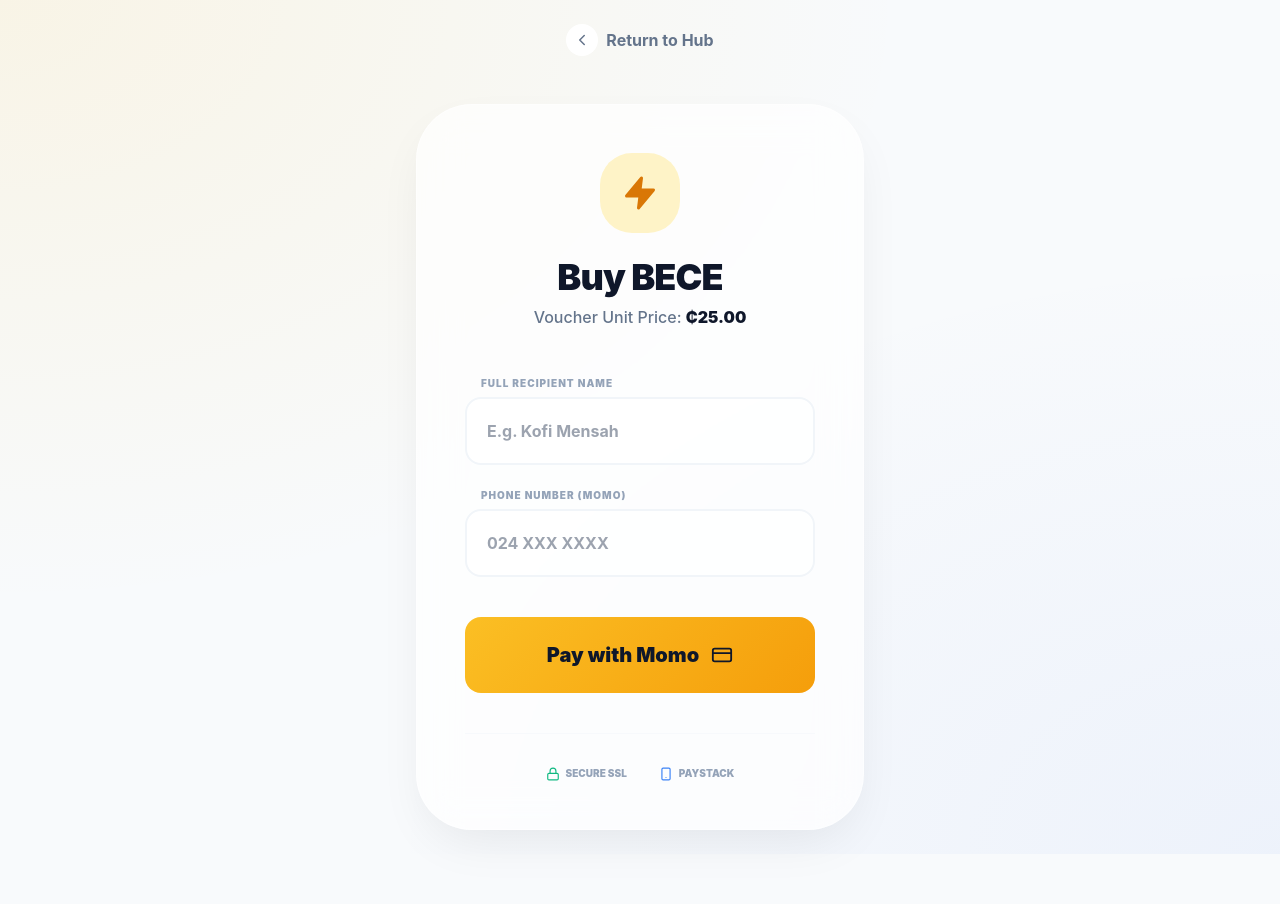
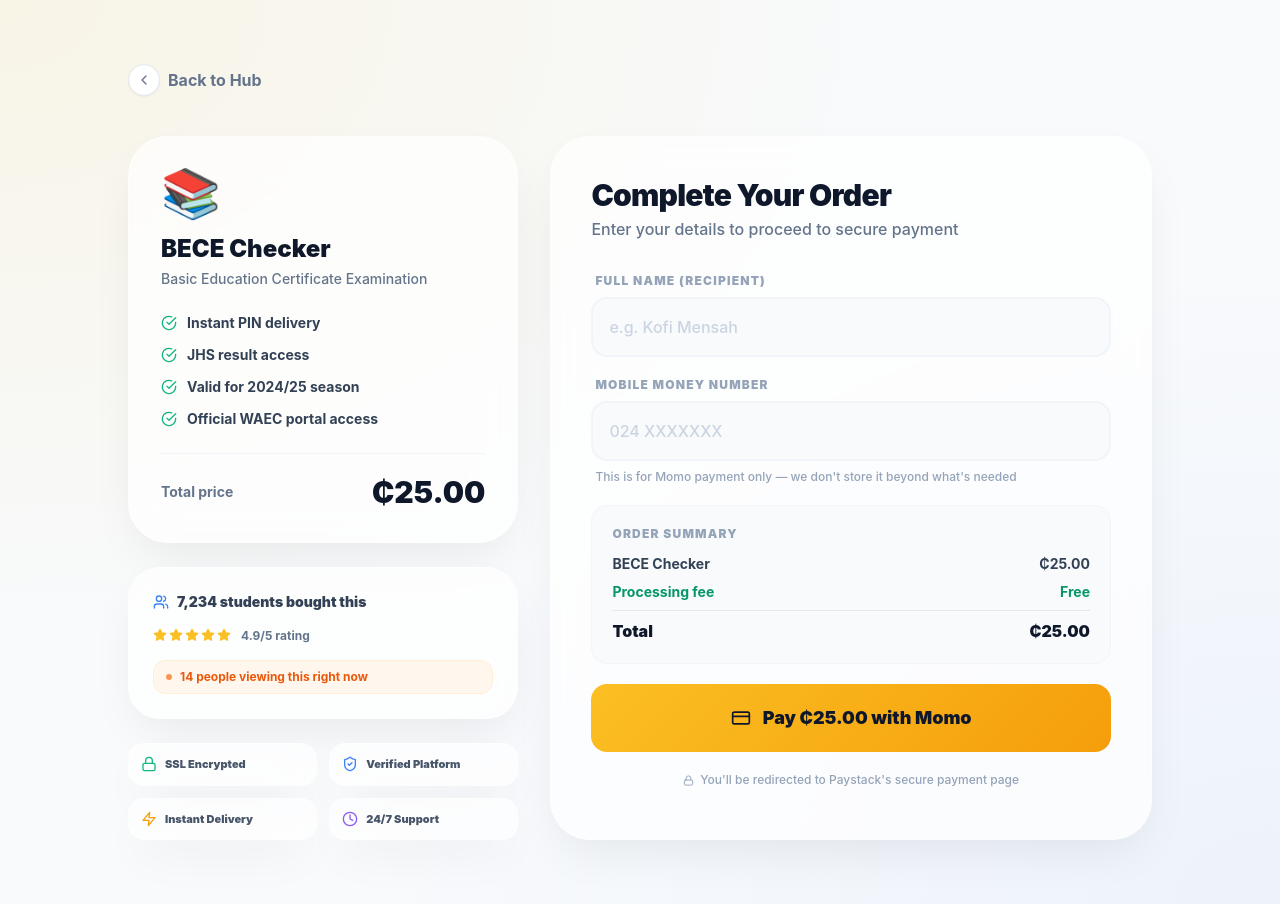
Before and after one commit to authenticcheckers/waecvoucherpfront, a Next.js app: page /purchase/bece in a window 1280 px wide. Before the commit the page ends 854 px from the top, so only its background shows below. Built offline with nearby package versions, Linux system fonts and the light colour scheme.

Commit message:
Update page.tsx

```diff
--- a/app/purchase/[type]/page.tsx
+++ b/app/purchase/[type]/page.tsx
@@ -2,120 +2,249 @@
 import { useState, useEffect } from "react";
 import { useParams } from "next/navigation";
 import { motion, AnimatePresence } from "framer-motion";
-import { ShieldCheck, Lock, Smartphone, ChevronLeft, Zap, CreditCard, AlertCircle } from "lucide-react";
+import { ShieldCheck, Lock, Smartphone, ChevronLeft, Zap, CreditCard, AlertCircle, CheckCircle, Star, Clock, Users } from "lucide-react";
 import Link from "next/link";
+
+const VOUCHER_INFO: Record<string, {
+  name: string; desc: string; icon: string; color: string; bgColor: string;
+  portal: string; perks: string[]; totalBuyers: number;
+}> = {
+  WASSCE: {
+    name: "WASSCE Checker",
+    desc: "West Africa Senior School Certificate Examination",
+    icon: "🎓",
+    color: "text-blue-600",
+    bgColor: "bg-blue-50",
+    portal: "https://www.waecgh.org/",
+    perks: ["Instant PIN delivery", "Check results anytime", "Valid for 2024/25 season", "Official WAEC portal access"],
+    totalBuyers: 4821,
+  },
+  BECE: {
+    name: "BECE Checker",
+    desc: "Basic Education Certificate Examination",
+    icon: "📚",
+    color: "text-amber-600",
+    bgColor: "bg-amber-50",
+    portal: "https://www.waecgh.org/",
+    perks: ["Instant PIN delivery", "JHS result access", "Valid for 2024/25 season", "Official WAEC portal access"],
+    totalBuyers: 7234,
+  },
+  SCHOOLPLACEMENT: {
+    name: "Placement Checker",
+    desc: "SHS School Placement & Selection System",
+    icon: "🏫",
+    color: "text-violet-600",
+    bgColor: "bg-violet-50",
+    portal: "https://cssps.gov.gh/",
+    perks: ["Instant PIN delivery", "Check SHS placement", "Valid for 2024/25 season", "CSSPS portal access"],
+    totalBuyers: 3102,
+  },
+};
 
 export default function PurchasePage() {
   const params = useParams();
   const type = (params.type as string).toUpperCase();
+  const info = VOUCHER_INFO[type] || VOUCHER_INFO['BECE'];
+
   const [name, setName] = useState("");
   const [phone, setPhone] = useState("");
   const [loading, setLoading] = useState(false);
   const [error, setError] = useState("");
   const [origin, setOrigin] = useState("");
+  const [viewingCount] = useState(Math.floor(Math.random() * 12) + 5);
 
-  useEffect(() => {
-    setOrigin(window.location.origin);
-  }, []);
+  useEffect(() => { setOrigin(window.location.origin); }, []);
 
   const handlePurchase = async () => {
-    if (!name || !phone) {
-      setError("Please fill in all details.");
+    if (!name.trim() || !phone.trim()) {
+      setError("Please fill in your name and phone number.");
       return;
     }
-    setError("");
-    setLoading(true);
+    if (phone.replace(/\D/g, '').length < 10) {
+      setError("Please enter a valid 10-digit phone number.");
+      return;
+    }
+    setError(""); setLoading(true);
 
     try {
       const res = await fetch(`${process.env.NEXT_PUBLIC_API_URL}/api/voucher/purchase`, {
         method: "POST",
         headers: { "Content-Type": "application/json" },
-        body: JSON.stringify({
-          name,
-          phone,
-          type,
-          // Send the callback URL so your backend can pass it to Paystack!
-          callbackUrl: `${origin}/success`
-        })
+        body: JSON.stringify({ name: name.trim(), phone: phone.trim(), type })
       });
       const data = await res.json();
 
       if (data.authorization_url) {
-        window.location.href = data.authorization_url; // Redirects to Paystack
+        window.location.href = data.authorization_url;
       } else {
-        throw new Error(data.message || "Failed to initialize payment");
+        throw new Error(data.message || "Payment initialization failed.");
       }
     } catch (err: any) {
-      setError(err.message || "An error occurred. Please try again.");
+      setError(err.message || "Something went wrong. Please try again.");
       setLoading(false);
     }
   };
 
   return (
-    <div className="min-h-screen flex flex-col items-center justify-center p-6 bg-mesh">
-      <Link href="/" className="mb-12 flex items-center gap-2 text-slate-500 font-bold hover:text-slate-900 transition-all group">
-        <div className="w-8 h-8 rounded-full bg-white flex items-center justify-center group-hover:shadow-md transition-all">
-          <ChevronLeft size={18} />
+    <div className="min-h-screen bg-mesh flex flex-col items-center justify-center p-6 py-16">
+      <div className="w-full max-w-5xl mx-auto">
+        <Link href="/" className="inline-flex items-center gap-2 text-slate-500 font-bold hover:text-slate-900 transition-all mb-10 group">
+          <div className="w-8 h-8 rounded-full bg-white border border-slate-200 flex items-center justify-center group-hover:border-slate-400 transition-all shadow-sm">
+            <ChevronLeft size={16} />
           </div>
-        Return to Hub
+          Back to Hub
         </Link>
 
-      <motion.div initial={{ opacity: 0, y: 20 }} animate={{ opacity: 1, y: 0 }} className="max-w-md w-full glass p-12 rounded-[3.5rem] relative shadow-xl">
-        <div className="text-center mb-10">
-          <motion.div
-            animate={{ rotate: [0, -10, 10, -10, 0] }}
-            transition={{ duration: 0.5, delay: 0.2 }}
-            className="w-20 h-20 bg-amber-100 text-amber-600 rounded-[2rem] flex items-center justify-center mx-auto mb-6"
+        <div className="grid md:grid-cols-5 gap-8">
+
+          {/* ── LEFT: Info Panel ── */}
+          <div className="md:col-span-2 space-y-6">
+            <motion.div initial={{ opacity: 0, x: -20 }} animate={{ opacity: 1, x: 0 }}
+              className="glass p-8 rounded-[2.5rem]"
             >
-             <Zap size={36} fill="currentColor" />
-          </motion.div>
-          <h1 className="text-4xl font-black text-slate-900 tracking-tight">Buy {type}</h1>
-          <p className="text-slate-500 font-medium mt-2">Voucher Unit Price: <span className="text-slate-900 font-black">₵25.00</span></p>
+              <div className="text-5xl mb-4">{info.icon}</div>
+              <h2 className="text-2xl font-black text-slate-900 mb-1">{info.name}</h2>
+              <p className="text-sm text-slate-500 font-medium mb-6">{info.desc}</p>
+
+              <div className="space-y-3 mb-6">
+                {info.perks.map((perk, i) => (
+                  <div key={i} className="flex items-center gap-2.5 text-sm font-bold text-slate-700">
+                    <CheckCircle size={16} className="text-emerald-500 flex-shrink-0" />
+                    {perk}
+                  </div>
+                ))}
               </div>
 
-        <div className="space-y-4">
+              <div className="pt-5 border-t border-slate-100">
+                <div className="flex items-center justify-between text-sm">
+                  <span className="font-bold text-slate-500">Total price</span>
+                  <span className="text-3xl font-black text-slate-900">₵25.00</span>
+                </div>
+              </div>
+            </motion.div>
+
+            {/* Social proof */}
+            <motion.div initial={{ opacity: 0, x: -20 }} animate={{ opacity: 1, x: 0 }} transition={{ delay: 0.1 }}
+              className="glass p-6 rounded-[2rem] space-y-4"
+            >
+              <div className="flex items-center gap-2 text-sm font-black text-slate-700">
+                <Users size={16} className="text-blue-500" />
+                <span>{info.totalBuyers.toLocaleString()} students bought this</span>
+              </div>
+              <div className="flex gap-0.5">
+                {[...Array(5)].map((_, i) => <Star key={i} size={14} fill="#fbbf24" className="text-amber-400" />)}
+                <span className="text-xs font-bold text-slate-500 ml-2">4.9/5 rating</span>
+              </div>
+              <div className="flex items-center gap-2 text-xs font-bold text-orange-600 bg-orange-50 px-3 py-2 rounded-xl border border-orange-100">
+                <span className="w-1.5 h-1.5 bg-orange-500 rounded-full animate-pulse inline-block" />
+                {viewingCount} people viewing this right now
+              </div>
+            </motion.div>
+
+            {/* Trust badges */}
+            <motion.div initial={{ opacity: 0, x: -20 }} animate={{ opacity: 1, x: 0 }} transition={{ delay: 0.2 }}
+              className="grid grid-cols-2 gap-3"
+            >
+              {[
+                { icon: <Lock size={16} className="text-emerald-500" />, label: "SSL Encrypted" },
+                { icon: <ShieldCheck size={16} className="text-blue-500" />, label: "Verified Platform" },
+                { icon: <Zap size={16} className="text-amber-500" />, label: "Instant Delivery" },
+                { icon: <Clock size={16} className="text-violet-500" />, label: "24/7 Support" },
+              ].map((b, i) => (
+                <div key={i} className="glass p-3 rounded-2xl flex items-center gap-2 text-[11px] font-black text-slate-600">
+                  {b.icon} {b.label}
+                </div>
+              ))}
+            </motion.div>
+          </div>
+
+          {/* ── RIGHT: Payment Form ── */}
+          <motion.div initial={{ opacity: 0, y: 20 }} animate={{ opacity: 1, y: 0 }} transition={{ delay: 0.15 }}
+            className="md:col-span-3 glass p-10 rounded-[2.5rem] shadow-2xl"
+          >
+            <div className="mb-8">
+              <h1 className="text-3xl font-black text-slate-900 tracking-tight mb-1">Complete Your Order</h1>
+              <p className="text-slate-500 font-medium">Enter your details to proceed to secure payment</p>
+            </div>
+
+            <div className="space-y-5">
               <AnimatePresence>
                 {error && (
-              <motion.div initial={{ opacity: 0, height: 0 }} animate={{ opacity: 1, height: 'auto' }} exit={{ opacity: 0, height: 0 }} className="flex items-center gap-2 text-sm font-bold text-red-500 bg-red-50 p-4 rounded-2xl border border-red-100 mb-4">
-                <AlertCircle size={18} /> {error}
+                  <motion.div initial={{ opacity: 0, height: 0 }} animate={{ opacity: 1, height: 'auto' }} exit={{ opacity: 0, height: 0 }}
+                    className="flex items-start gap-2.5 text-sm font-bold text-red-600 bg-red-50 p-4 rounded-2xl border border-red-100"
+                  >
+                    <AlertCircle size={18} className="flex-shrink-0 mt-0.5" /> {error}
                   </motion.div>
                 )}
               </AnimatePresence>
 
-          <div className="space-y-1">
-            <label className="text-[10px] font-black text-slate-400 uppercase ml-4 tracking-widest">Full Recipient Name</label>
-            <input value={name} onChange={(e)=>setName(e.target.value)} placeholder="E.g. Kofi Mensah" disabled={loading} className="w-full bg-white/60 border-2 border-slate-100 p-5 rounded-2xl outline-none focus:border-amber-400 font-bold transition-all disabled:opacity-50" />
-          </div>
-          <div className="space-y-1">
-            <label className="text-[10px] font-black text-slate-400 uppercase ml-4 tracking-widest">Phone Number (Momo)</label>
-            <input value={phone} onChange={(e)=>setPhone(e.target.value)} placeholder="024 XXX XXXX" disabled={loading} className="w-full bg-white/60 border-2 border-slate-100 p-5 rounded-2xl outline-none focus:border-amber-400 font-bold transition-all disabled:opacity-50" />
+              <div>
+                <label className="block text-xs font-black text-slate-400 uppercase tracking-widest mb-2 ml-1">Full Name (Recipient)</label>
+                <input
+                  value={name} onChange={(e) => setName(e.target.value)}
+                  placeholder="e.g. Kofi Mensah"
+                  disabled={loading}
+                  className="w-full bg-slate-50 border-2 border-slate-100 p-4 rounded-2xl outline-none focus:border-amber-400 font-bold transition-all placeholder:font-medium placeholder:text-slate-300 disabled:opacity-50"
+                />
               </div>
 
-          <div className="pt-6">
+              <div>
+                <label className="block text-xs font-black text-slate-400 uppercase tracking-widest mb-2 ml-1">Mobile Money Number</label>
+                <input
+                  value={phone} onChange={(e) => setPhone(e.target.value)}
+                  placeholder="024 XXXXXXX"
+                  type="tel"
+                  disabled={loading}
+                  className="w-full bg-slate-50 border-2 border-slate-100 p-4 rounded-2xl outline-none focus:border-amber-400 font-bold transition-all placeholder:font-medium placeholder:text-slate-300 disabled:opacity-50"
+                />
+                <p className="text-xs text-slate-400 font-medium mt-2 ml-1">This is for Momo payment only — we don't store it beyond what's needed</p>
+              </div>
+
+              {/* Order Summary */}
+              <div className="bg-slate-50 rounded-2xl p-5 border border-slate-100 space-y-2">
+                <p className="text-xs font-black text-slate-400 uppercase tracking-widest mb-3">Order Summary</p>
+                <div className="flex justify-between text-sm font-bold text-slate-700">
+                  <span>{info.name}</span>
+                  <span>₵25.00</span>
+                </div>
+                <div className="flex justify-between text-sm font-bold text-emerald-600">
+                  <span>Processing fee</span>
+                  <span>Free</span>
+                </div>
+                <div className="pt-2 border-t border-slate-200 flex justify-between font-black text-slate-900">
+                  <span>Total</span>
+                  <span>₵25.00</span>
+                </div>
+              </div>
+
               <motion.button
                 whileHover={!loading ? { scale: 1.02, y: -2 } : {}}
                 whileTap={!loading ? { scale: 0.98 } : {}}
                 onClick={handlePurchase}
                 disabled={loading}
-              className="w-full btn-premium py-6 rounded-2xl text-slate-900 font-black text-xl flex items-center justify-center gap-3 relative overflow-hidden"
+                className="w-full btn-premium py-5 rounded-2xl text-slate-900 font-black text-lg flex items-center justify-center gap-3 disabled:opacity-70"
               >
                 {loading ? (
                   <>
-                  <motion.div animate={{ rotate: 360 }} transition={{ repeat: Infinity, duration: 1, ease: "linear" }} className="w-6 h-6 border-4 border-slate-900/20 border-t-slate-900 rounded-full" />
-                  <span className="opacity-80">Connecting to Paystack...</span>
+                    <motion.div animate={{ rotate: 360 }} transition={{ repeat: Infinity, duration: 1, ease: "linear" }}
+                      className="w-5 h-5 border-3 border-slate-900/20 border-t-slate-900 rounded-full border-[3px]"
+                    />
+                    Connecting to Paystack...
                   </>
                 ) : (
-                <>Pay with Momo <CreditCard size={22} /></>
+                  <>
+                    <CreditCard size={20} /> Pay ₵25.00 with Momo
+                  </>
                 )}
               </motion.button>
-          </div>
-        </div>
 
-        <div className="mt-10 pt-8 border-t border-slate-100/50 flex justify-center gap-8">
-          <div className="flex items-center gap-1.5 text-[10px] font-black text-slate-400 uppercase"><Lock size={14} className="text-emerald-500"/> Secure SSL</div>
-          <div className="flex items-center gap-1.5 text-[10px] font-black text-slate-400 uppercase"><Smartphone size={14} className="text-blue-500"/> Paystack</div>
+              <p className="text-center text-xs text-slate-400 font-medium flex items-center justify-center gap-1.5">
+                <Lock size={11} /> You'll be redirected to Paystack's secure payment page
+              </p>
             </div>
           </motion.div>
         </div>
+      </div>
+    </div>
   );
 }
```
Lines whose indentation alone changed are shown as unchanged.
